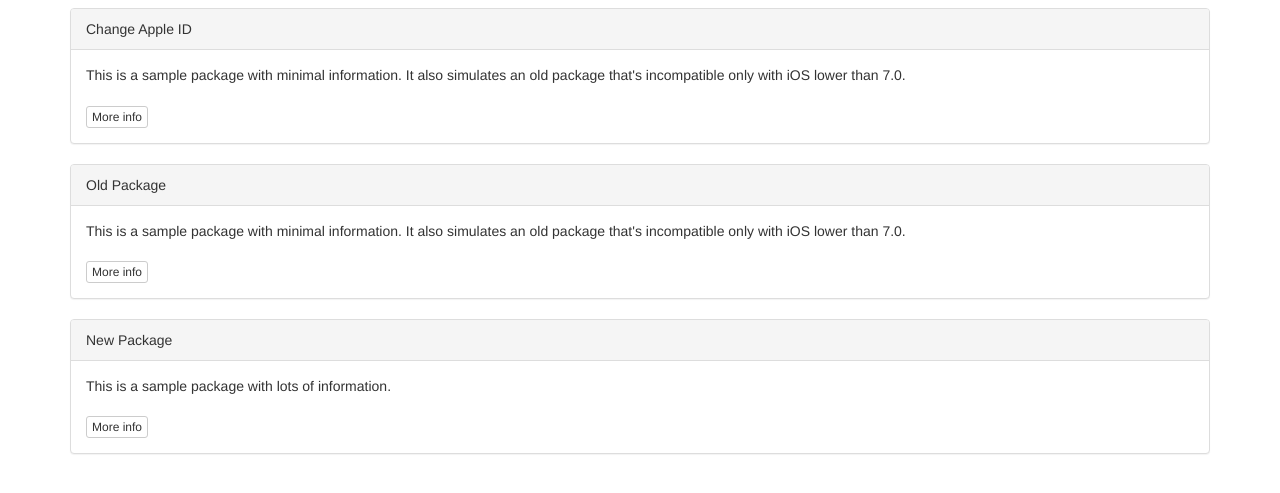
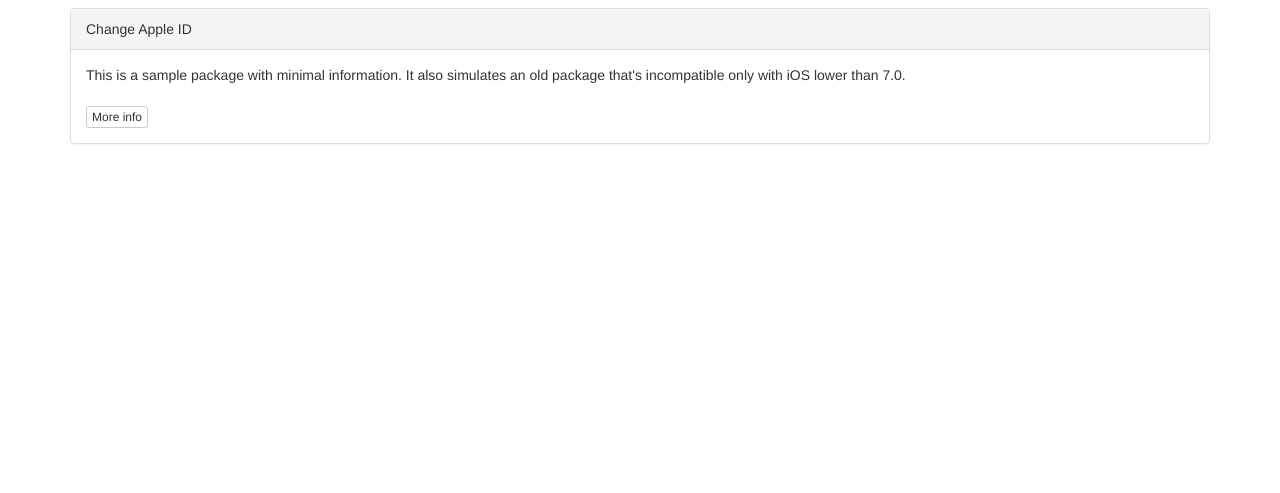
Before and after one commit to neoyira/res, a plain HTML site: page index.html in a window 1280 px wide. Shown: the part 295-788 px from the top of the page. Drawn offline with nearby package versions, Linux system fonts and the light colour scheme.

Commit message:
Update index.html

```diff
--- a/index.html
+++ b/index.html
@@ -33,22 +33,6 @@
 		<a class="btn btn-xs btn-default" href="depictions/?p=com.ienthach.changeappleid">More info</a>
 	  </div>
 	</div>
-	<div class="panel panel-default">
-	  <div class="panel-heading">Old Package</div>
-	  <div class="panel-body">
-		This is a sample package with minimal information.
-		It also simulates an old package that's incompatible only with iOS lower than 7.0.<br /><br />
-		<a class="btn btn-xs btn-default" href="depictions/?p=com.supermamon.oldpackage">More info</a>
-	  </div>
-	</div>
-
-	<div class="panel panel-default">
-	  <div class="panel-heading">New Package</div>
-	  <div class="panel-body">
-		This is a sample package with lots of information.<br /><br />
-		<a class="btn btn-xs btn-default" href="depictions/?p=com.supermamon.newpackage">More info</a>
-	  </div>
-	</div>
 </div>
 
 </body>
```
